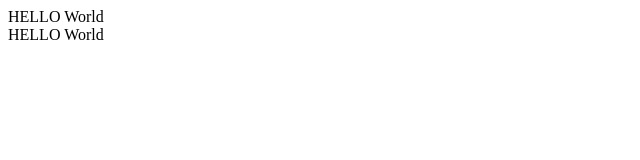
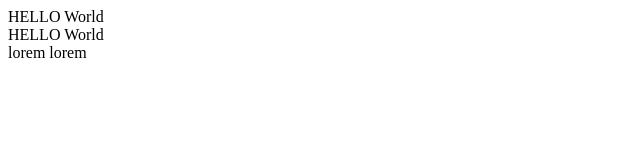
Before and after one commit to DmitriyBogatov/test, a plain HTML site: page index.html in a window 1280 px wide. Shown: the whole page, without its empty margins (0-640 px from the left). Drawn offline with Linux system fonts and the light colour scheme.

Commit message:
added line lorem

```diff
--- a/index.html
+++ b/index.html
@@ -7,5 +7,6 @@
 <body>
 	<div>HELLO World</div>
 	<div>HELLO World</div>
+	lorem lorem
 </body>
 </html>
```
